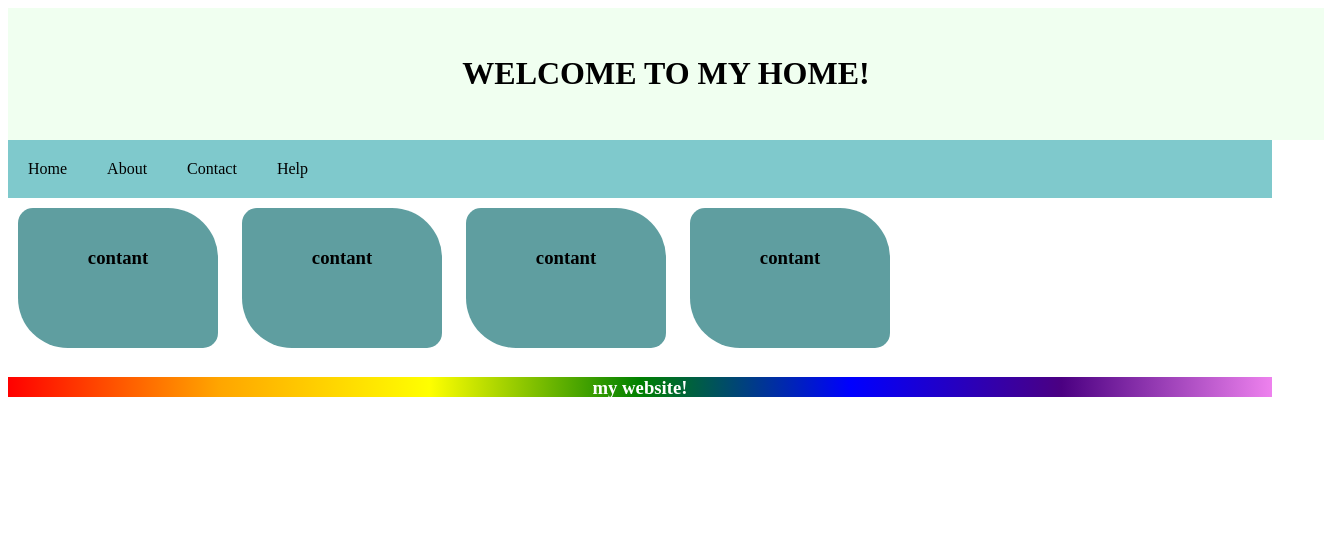
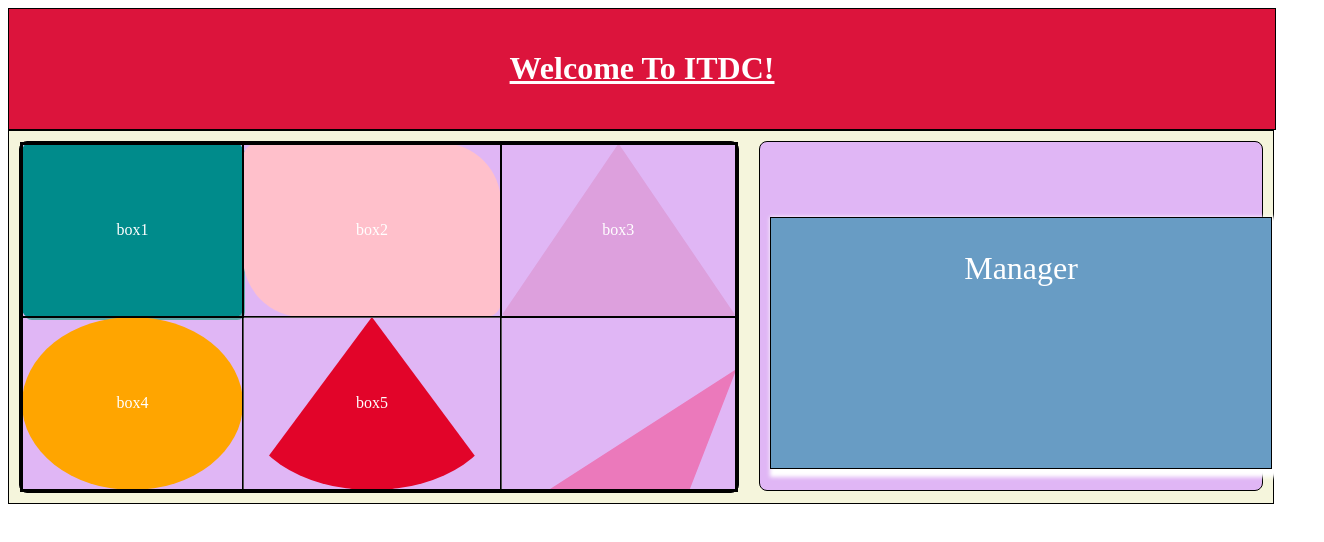
Before and after one commit to krinshibusa/practice, a plain HTML site: page home.html in a window 1280 px wide. Shown: the whole page, 1324 px wide, since content can reach past the window. Drawn offline with Linux system fonts and the light colour scheme.

Commit message:
Add files via upload

```diff
--- a/home.html
+++ b/home.html
@@ -3,53 +3,37 @@
 <head>
     <meta charset="UTF-8">
     <meta name="viewport" content="width=device-width, initial-scale=1.0">
-    <title>Home</title>
-    <link rel="stylesheet" type="text/css" href="style.css">
+    <title>ITDC</title>
+    <link rel="stylesheet" href="style.css">
+
+
 </head>
 <body>
+    <header>
+        <h1>Welcome To ITDC!</h1>
+    </header>
+    <div class="container">
+        <div class="container1">
+            <table>
+                <tr>
+                    <td class="box1">box1</td>
+                    <td class="box2">box2</td>
+                    <td class="box3">box3</td>
+                </tr>
+                <tr>
+                    <td class="box4">box4</td>
+                    <td class="box5">box5</td>
+                    <td class="box6">box6</td>
+                </tr>
+            </table>
+        </div>
 
-    <header>
-        <h1>WELCOME TO MY HOME!</h1>
-    </header>
-
-    <ul>
-        <li><a href="#home">Home</a></li>
-        <li><a href="#about">About</a></li>
-        <li><a href="#contact">Contact</a></li>
-        <li><a href="#help">Help</a></li>
-    </ul>
-
-    <div class="box">
-        <h3>contant</h3>
-        <div class="bb">
-            <p>this is a contant</p>
+        <div class="container2">
+            <div class="box7">
+                <p>Manager</p>
+            </div>
         </div>
     </div>
 
-    <div class="box">
-        <h3>contant</h3>
-        <div class="bb">
-            <p>this is a contant</p>
-        </div>
-    </div>
-
-    <div class="box">
-        <h3>contant</h3>
-        <div class="bb">
-            <p>this is a contant</p>
-        </div>
-    </div>
-
-    <div class="box">
-        <h3>contant</h3>
-        <div class="bb">
-            <p>this is a contant</p>
-        </div>
-    </div>
-
-    <footer>
-        <h3>my website!</h3>
-    </footer>
-
 </body>
 </html>
--- a/style.css
+++ b/style.css
@@ -1,66 +1,148 @@
-header{
-    background-color: honeydew;
-    padding: 25px;
-    border: 1px solid honeydew;
+        header
+        {
+            border: 1px solid #000000;
+            background-color: crimson;
+            padding: 20px;
+            text-align: center;
+            color: white;
+            text-decoration: underline white;
+            width: 97%;
+        }
+        header:hover h1{
+            background-color: brown;
+        }
+        .container{
+            border: 1px solid black;
+            height: 100%;
+            display: flex;
+            justify-content: space-between;
             width: 100%;
-    height: auto;
-    text-align: center;
+            background-color: beige;
+        }
+
+        .container1 , .container2{
+            border: 1px solid black;
+            border-radius: 8px;
+            /*flex-wrap: wrap;*/
+            margin: 10px;
+            /*display: flex;*/
+            box-sizing: border-box;
+        }
+        .container1{
+            width: 60%;
+            height: 100%;
+            background-color: rgb(224, 182, 245);
+        }
+        .container2{
+            height: 350px;
+            width: 40%;
+            background-color:  rgb(224, 182, 245);
+            justify-content: center ;
         }
 
 
-
-/*nav*/
-ul{
-    background-color: rgb(127, 201, 204);
-    list-style-type: none;
-    display: flex;
-    margin: 0;
-    padding: 0;
-}
-li a{
-    color: black;
-    text-decoration: none;
-    display: block;
-    padding: 20px;
+        .box1, .box2 , .box3 , .box4, .box5 , .box6{
+            color: white;
             text-align: center;
-}
-ul li a:hover{
-    background-color: black;
-    color: white;
+            margin: 22px;
+            margin-right: 25px;
+            height: 80px;
         }
 
-.box{
-    border-radius: 15px 50px;
-    border: 1px;
-    background-color: cadetblue;
-    height: 100px;
-    width: 160px;
-    text-align: center;
-    padding: 20px;
-    margin: 10px;
-    display: inline-block;
-    box-shadow: 8px,10px,8px black;
+        .box1{
+            box-shadow: 1.5px;
+            width: 150px;
+            background-color: darkcyan;
+            box-shadow: 2px 3px rgb(95, 167, 167);
+            padding: 28px;
+        }
+        .box2{
+            border-radius: 15px 60px;
+            padding: 15px;
+            border: 1px solid;
+            background-color: pink;
+            width: 150px;
+        }
+        .box2:hover , .box4:hover , .box1:hover ,.box6:hover , .box5:hover{
+           background-color: rgb(216, 122, 141);
+        }
+        .box6{
+            border: 1px solid rgb(235, 121, 187);
+            background-color: rgb(235, 121, 187);
+            width: 250px;
+            border-radius: 8px;
+            border-style: groove;
+            box-shadow: 5px 5px 5px 5px plum;
+            clip-path: polygon(50% 0%, 100% 30%, 80% 100%, 20% 100%, 100% 30% );
         }
 
-.bb{
-    display: none;
-    font-family: 'times new romen';
-    background-color: #945050;
-    text-align: center;
-
+        .box4{
+            border: 1px solid orange;
+            width: 80px;
+            background-color: orange;
+            border-radius: 50%;
+        }
+        .box5{
+            border-radius: 90%;
+            width: 200px;
+            background-color: rgb(226, 4, 41);
+            clip-path: polygon(50% 0%, 0% 100%, 100% 100%);
+            border-style: groove;
 
         }
-
-div:hover .bb{
-    display: block;
+        .box3{
+            background-color: plum;;
+            clip-path: polygon(
+              50% 0%,    /* Top middle */
+              0% 100%,   /* Bottom left */
+              100% 100%  /* Bottom right */
+            );
+        }
+        .box7{
+            margin-top: 15%;
+            margin-left: 2%;
+            border: 1px solid black;
+            background-color: rgb(121, 182, 30);
+            height: 250px;
+            width: 500px;
+            transform: rotate(0deg);
+            transition: transform 0.5s ease;
+            text-align: center;
+            color: white;
+            font-family: 'times new romen';
+            font-size: xx-large;
+            animation-name: myani;
+            animation-duration: 10s;
+            box-shadow: 4px 4px 4px 4px;
+        }
+        div:hover .box7 {
+            transform: rotate(360deg);
+        }
+        @keyframes myani{
+            form{
+                background-color: rgb(121, 182, 30);
+            }
+            to{
+                background-color: cornflowerblue;
+            }
         }
 
-footer{
-    background-image: linear-gradient(to right, red, orange, yellow, green, blue, indigo, violet);
-    background-repeat: no-repeat;
-    background-size: cover;
-    color: #945050;
-    text-align: center;
-    height: 20px;
-    color: white;
+        table
+        {
+            border: 3px solid black;
+            width: 100%;
+            height: 350px;
+            border-collapse: collapse;
+            border-radius: 10px;
         }
+        tr{
+            height: 50%;
+        }
+        td{
+            border: 2px solid black;
+            padding: 20px;
+            border-radius: 8px;
+            border-collapse: separate;
+            width: 33%;
+            margin: 5px;
+        }
```
Lines whose indentation alone changed are shown as unchanged.
